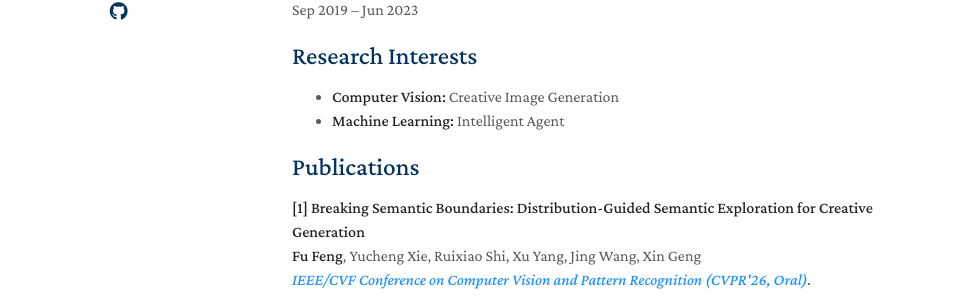
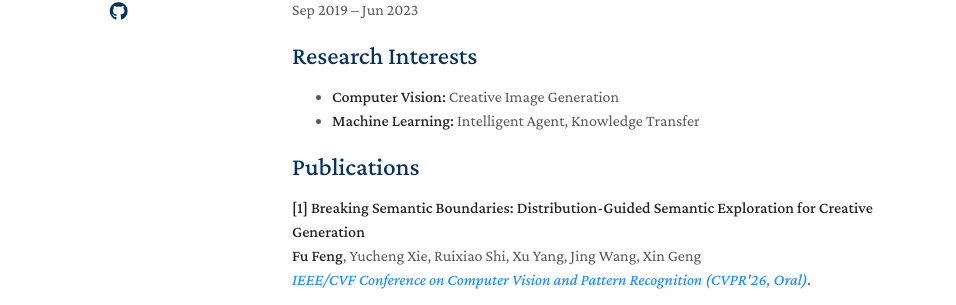
Before and after one commit to fu-feng/fu-feng.github.io, a Jekyll site: the page built from index.md, in a window 1280 px wide and 900 px high. Shown: the part 385-690 px from the top of the window, without its empty margins (178-1134 px from the left). Built offline with Jekyll 4.4.1, drawn with Linux system fonts in a browser that asks for light colours; nearby versions of some CDN libraries; a style sheet for code colours, icons or effects is not loaded; our own code applies the rules of GitHub Pages for plain Markdown files.

Commit message:
Update index.md

```diff
--- a/index.md
+++ b/index.md
@@ -19,7 +19,7 @@ Sep 2019 – Jun 2023
 ## Research Interests
 
 - **Computer Vision:** Creative Image Generation
-- **Machine Learning:** Intelligent Agent
+- **Machine Learning:** Intelligent Agent, Knowledge Transfer
 
 ## Publications
 [comment]: <> (Arxiv)
```
